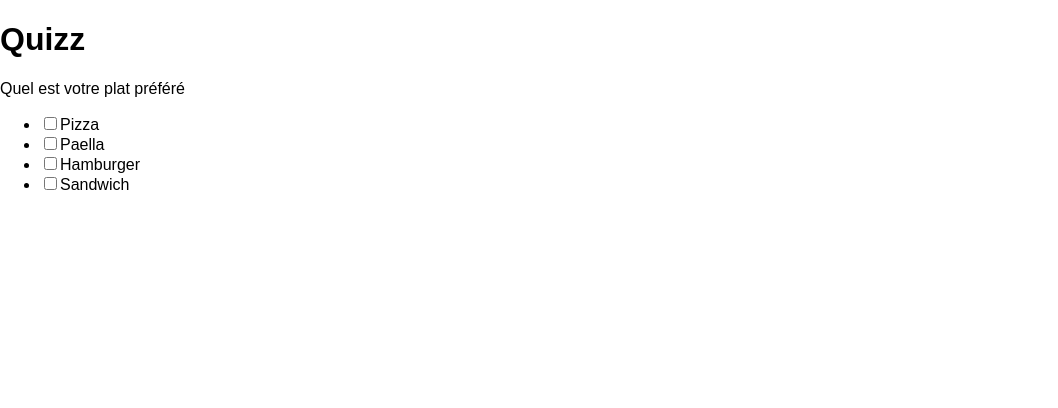
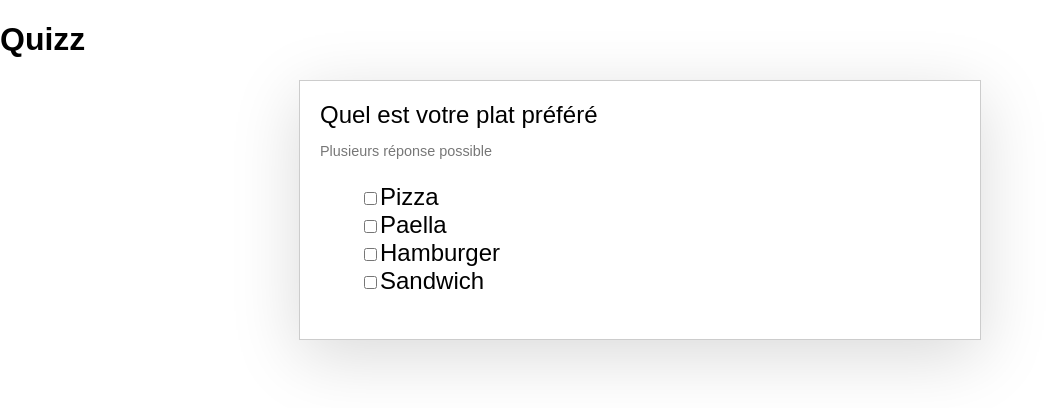
Before and after one commit to EricH77410/quizz, a React (Create React App) app: page / in a window 1280 px wide. Shown: the top 408 px of the page, without its empty margins (0-1058 px from the left). Built offline with nearby package versions, Linux system fonts and the light colour scheme.

Commit message:
style added

```diff
--- a/src/components/Question/AnswerOptions.css
+++ b/src/components/Question/AnswerOptions.css
@@ -0,0 +1,7 @@
+.Answer-Options {
+
+}
+
+.Answer-Options ul {
+    list-style: none;
+}
--- a/src/components/Question/AnswerOptions.js
+++ b/src/components/Question/AnswerOptions.js
@@ -13,8 +13,6 @@ const AnswerOptions = (props) => {
                     text={opt.content}
                     multi={props.multi}
                 />
-
-
             </li>
         )
     })
--- a/src/components/Question/Question.css
+++ b/src/components/Question/Question.css
@@ -0,0 +1,13 @@
+.Question {
+    width: 50%;
+    margin: 0 auto;
+    border: 1px solid #ccc;
+    box-shadow: 0 1rem 4rem rgba(0,0,0, .15);
+    padding: 20px;
+    font-size: 1.5rem;
+}
+
+.Multi-msg {
+    font-size: 0.9rem;
+    color: #777;
+}
--- a/src/components/Question/Question.js
+++ b/src/components/Question/Question.js
@@ -4,9 +4,11 @@ import './Question.css';
 import AnswerOptions from './AnswerOptions';
 
 const Question = (props) => {
+    const msg = <p className="Multi-msg">Plusieurs réponse possible</p>
     return (
         <div className="Question">
             {props.content}
+            {props.multi ? msg : null}
             <div className="Options">
                 <AnswerOptions options={props.options} multi={props.multi} content={props.content}/>
             </div>
```
